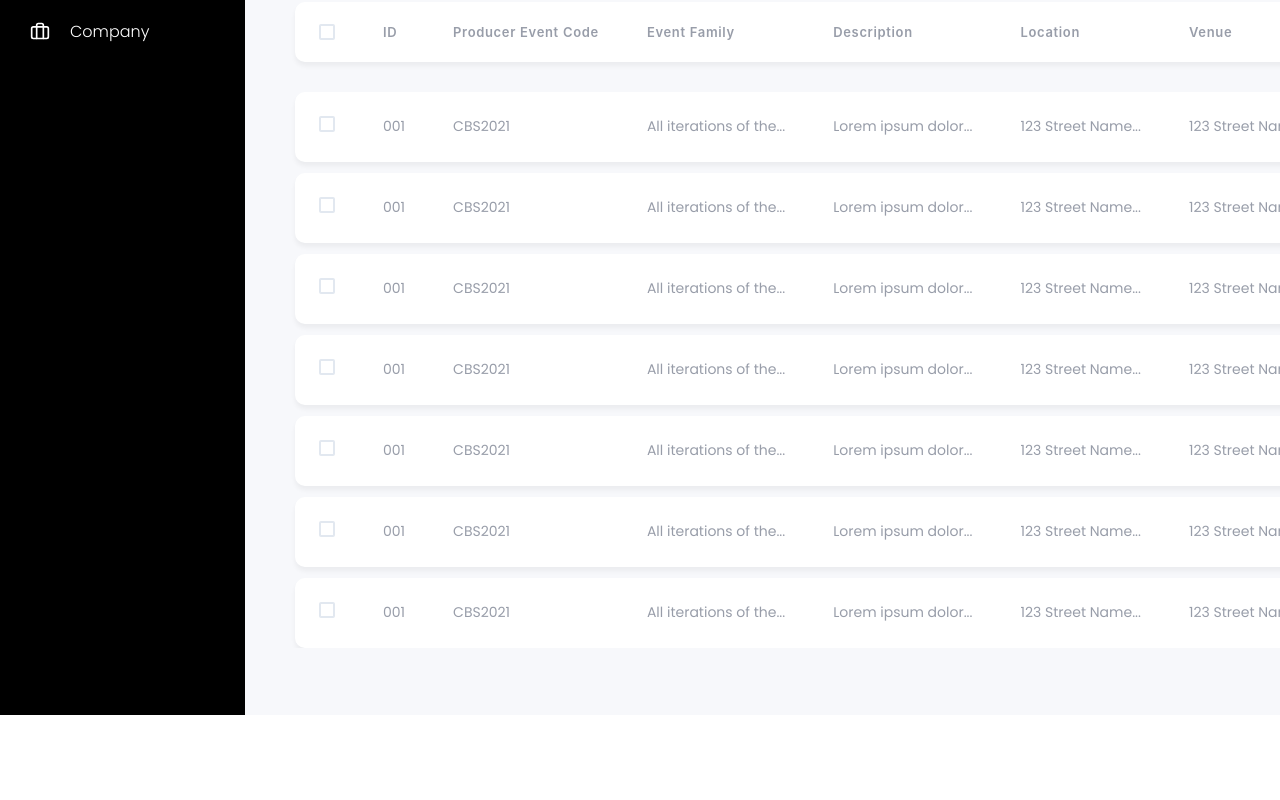
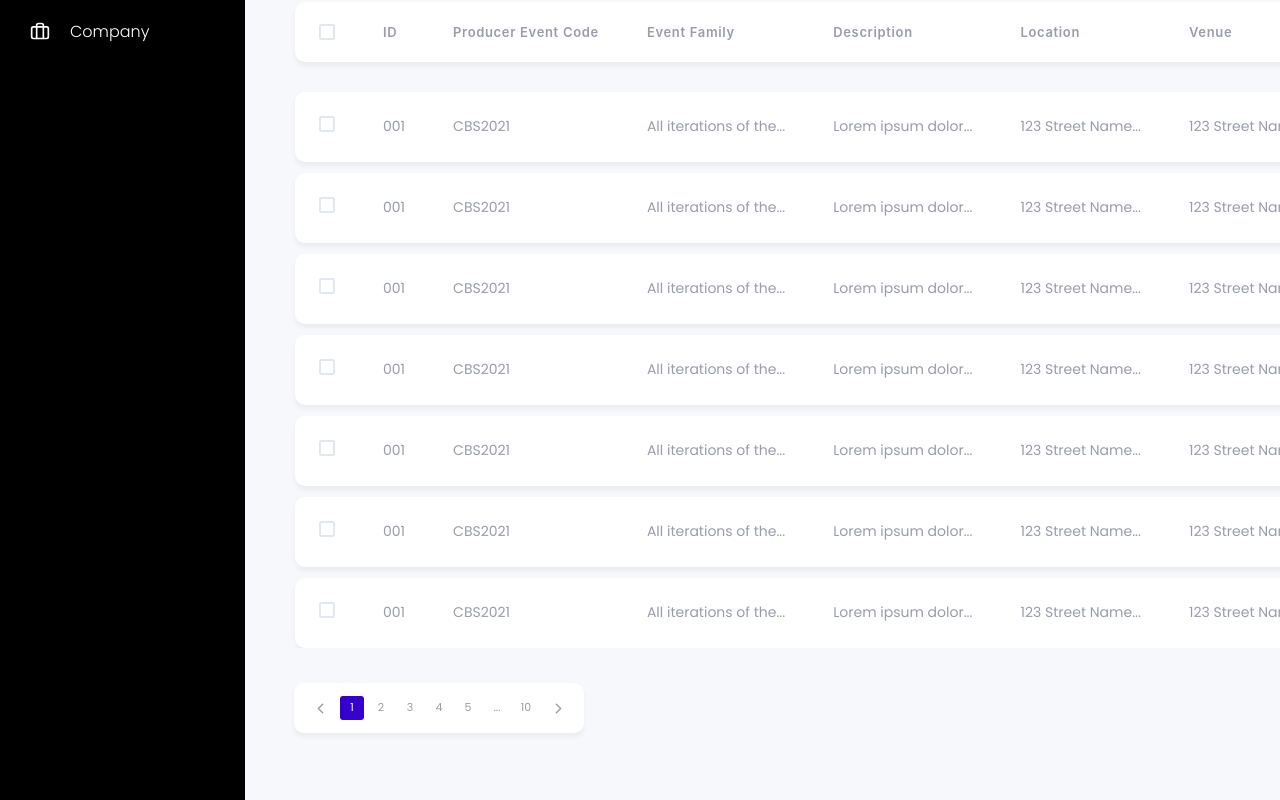
Before and after one commit to rhaicode/nmma, a React (Create React App) app in the folder client/: page /shows in a window 1280 px wide. Shown: the part 261-1061 px from the top of the page. Before the commit the page ends 976 px from the top, so only its background shows below. Built offline with nearby package versions, Linux system fonts and the light colour scheme.

Commit message:
Add table pagination.

```diff
--- /dev/null
+++ b/client/src/components/partials/Pagination.tsx
@@ -0,0 +1,95 @@
+import { Flex, Button } from '@chakra-ui/react'
+import React from 'react'
+import { FiChevronLeft, FiChevronRight } from 'react-icons/fi'
+import uuid from 'react-uuid'
+
+const Pagination: React.FC = () => (
+  <Flex
+    backgroundColor="white"
+    boxShadow="0px 4px 5px rgba(0, 0, 0, 0.05)"
+    borderRadius="10px"
+    alignItems="center"
+    justifyContent="center"
+    h="50px"
+  >
+    <Button
+      fontWeight="normal"
+      fontSize="17px"
+      size="xs"
+      key={uuid()}
+      borderRadius="3px"
+      backgroundColor="transparent"
+      color="darkGray"
+      leftIcon={<FiChevronLeft color="#989DA9" />}
+      pr="0px"
+      width="21px"
+    />
+    <Flex mx="8px">
+      {Array.from({ length: 5 }).map((_, i) => (
+        <Button
+          fontWeight="normal"
+          fontSize="11px"
+          size="xs"
+          key={uuid()}
+          borderRadius="3px"
+          width="21px !important"
+          {...(i === 0
+            ? { backgroundColor: 'violet', color: 'white' }
+            : {
+                backgroundColor: 'transparent',
+                color: 'darkGray',
+              })}
+          mr="5px"
+        >
+          {i + 1}
+        </Button>
+      ))}
+      <Button
+        fontWeight="normal"
+        fontSize="11px"
+        size="xs"
+        key={uuid()}
+        borderRadius="3px"
+        width="21px"
+        backgroundColor="transparent"
+        color="darkGray"
+        mr="5px"
+        _hover={{
+          background: 'transparent',
+        }}
+        _active={{
+          background: 'transparent',
+        }}
+        cursor="auto"
+      >
+        ...
+      </Button>
+      <Button
+        fontWeight="normal"
+        fontSize="11px"
+        size="xs"
+        key={uuid()}
+        borderRadius="3px"
+        width="21px"
+        backgroundColor="transparent"
+        color="darkGray"
+      >
+        10
+      </Button>
+    </Flex>
+    <Button
+      fontWeight="normal"
+      fontSize="17px"
+      size="xs"
+      key={uuid()}
+      borderRadius="3px"
+      backgroundColor="transparent"
+      color="darkGray"
+      leftIcon={<FiChevronRight color="#989DA9" />}
+      pr="0px"
+      width="21px"
+    />
+  </Flex>
+)
+
+export default Pagination
--- a/client/src/components/partials/index.ts
+++ b/client/src/components/partials/index.ts
@@ -1,3 +1,4 @@
 import CompanyCard from './CompanyCard'
+import Pagination from './Pagination'
 
-export { CompanyCard }
+export { CompanyCard, Pagination }
--- a/client/src/components/shared/ThemedTable.tsx
+++ b/client/src/components/shared/ThemedTable.tsx
@@ -16,6 +16,7 @@ import { camelCase } from 'lodash'
 
 import useTableEvents from '../../utils/useTableEvents'
 import Status, { StatusName } from './Status'
+import { Pagination } from '../partials'
 
 const StyledTable = styled(Table)`
   & {
@@ -63,9 +64,11 @@ const ThemedTable: React.FC<ThemedTableProps> = ({ columns, rows }) => {
   const { mouseDownHandler } = useTableEvents({ ref })
 
   return (
+    <>
       <StyledFlex
         pl="49px"
         mt="60px"
+        mb="35px"
         overflow="auto"
         ref={ref}
         onMouseDown={mouseDownHandler}
@@ -128,7 +131,10 @@ const ThemedTable: React.FC<ThemedTableProps> = ({ columns, rows }) => {
                     borderRadius="10px"
                     color="darkGray"
                   >
-                  <Td borderTopLeftRadius="10px" borderBottomLeftRadius="10px">
+                    <Td
+                      borderTopLeftRadius="10px"
+                      borderBottomLeftRadius="10px"
+                    >
                       <Checkbox />
                     </Td>
                     {columns?.length ? (
@@ -169,6 +175,10 @@ const ThemedTable: React.FC<ThemedTableProps> = ({ columns, rows }) => {
         </StyledTable>
         <Box minWidth="49px" height="20px" />
       </StyledFlex>
+      <Box ml="49px" maxW="290px">
+        <Pagination />
+      </Box>
+    </>
   )
 }
 
```
Also changed, not shown: client/.eslintrc.json. Lines whose indentation alone changed are shown as unchanged.
